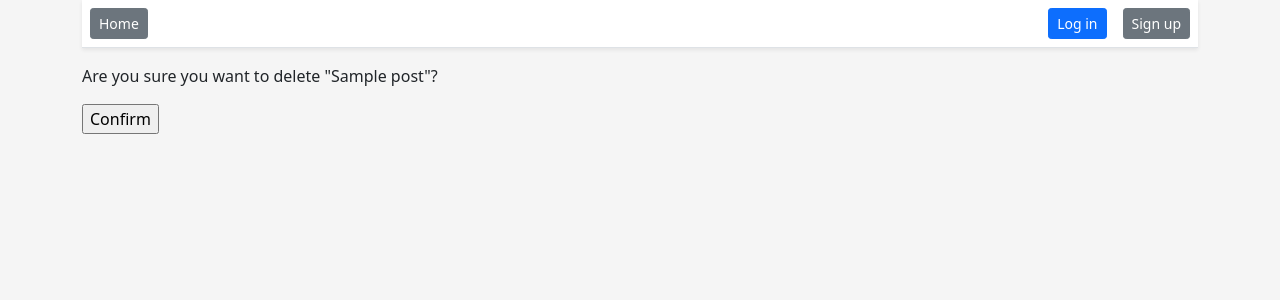
After one commit to duynguyendn1998/django-demo, a Django app: page /blog/1/delete in a window 1280 px wide. The commit adds this page. Shown: the top 300 px of the page. Run offline with Django 3.2, Linux system fonts and the light colour scheme; tables that the repository leaves empty hold one stand-in row (values such as "Sample post"); some libraries are stand-ins or nearby versions.

Commit message:
[generic view] investigate DeleteView

```diff
--- a/helloworld/blog/service/post/post_service.py
+++ b/helloworld/blog/service/post/post_service.py
@@ -1,5 +1,5 @@
 from django.http.response import HttpResponse, HttpResponseRedirect
-from django.views.generic.edit import CreateView, UpdateView
+from django.views.generic.edit import CreateView, DeleteView, UpdateView
 from rest_framework import fields
 from blog.models import Posts
 from blog.service.post.post_form import PostCreateForm
@@ -44,7 +44,9 @@ class PostUpdateView(UpdateView):
     model = Posts
     fields = ['title', 'content_post']
     template_name = 'post/post_form.html'
+    success_url ="/blog/"
 
-    def form_valid(self, form):
-        form.save()
-        return HttpResponseRedirect('/blog/')
+class PostDeleteView(DeleteView):
+    model = Posts
+    template_name = 'post/posts_confirm_delete.html'
+    success_url ="/blog/"
--- a/helloworld/blog/templates/post/post_detail.html
+++ b/helloworld/blog/templates/post/post_detail.html
@@ -16,6 +16,7 @@
 
       {% if post.user.username == user.username %}
         <a class="btn btn-outline-primary" href="{{post.id}}/update">Edit</a>
+        <a class="btn btn-outline-danger" href="{{post.id}}/delete">Delete</a>
       {% endif %}
 
     </div>
--- a/helloworld/blog/templates/post/post_form.html
+++ b/helloworld/blog/templates/post/post_form.html
@@ -1,6 +1,6 @@
 {% extends 'base.html'%}
 
-{% block title %}Create a post{% endblock %}
+{% block title %}Post{% endblock %}
 {% block content %}
 <form method="post">{% csrf_token %}
   {{ form.as_p }}
--- /dev/null
+++ b/helloworld/blog/templates/post/posts_confirm_delete.html
@@ -0,0 +1,10 @@
+{% extends 'base.html' %}
+{% block title %}Delete a post{% endblock %}
+
+{% block content %}
+
+<form method="post">{% csrf_token %}
+<p>Are you sure you want to delete "{{ object }}"?</p>
+    <input type="submit" value="Confirm">
+</form>
+{% endblock %}
--- a/helloworld/blog/urls.py
+++ b/helloworld/blog/urls.py
@@ -2,7 +2,7 @@ from django.urls import path
 from django.urls.base import reverse
 from blog import views
 from django.contrib.auth import views as auth_views
-from blog.service.post.post_service import PostListViewJson, PostListView, PostDetailView, PostCreateView, PostUpdateView
+from blog.service.post.post_service import PostDeleteView, PostListViewJson, PostListView, PostDetailView, PostCreateView, PostUpdateView
 
 urlpatterns = [
    path('post_serializers', views.posts_json),
@@ -19,4 +19,5 @@ urlpatterns = [
    path('<int:pk>', PostDetailView.as_view(), name='detail_post'),
    path('new_post/', PostCreateView.as_view(), name='create_post'),
    path('<int:pk>/update', PostUpdateView.as_view()),
+   path('<int:pk>/delete', PostDeleteView.as_view()),
 ]
```
